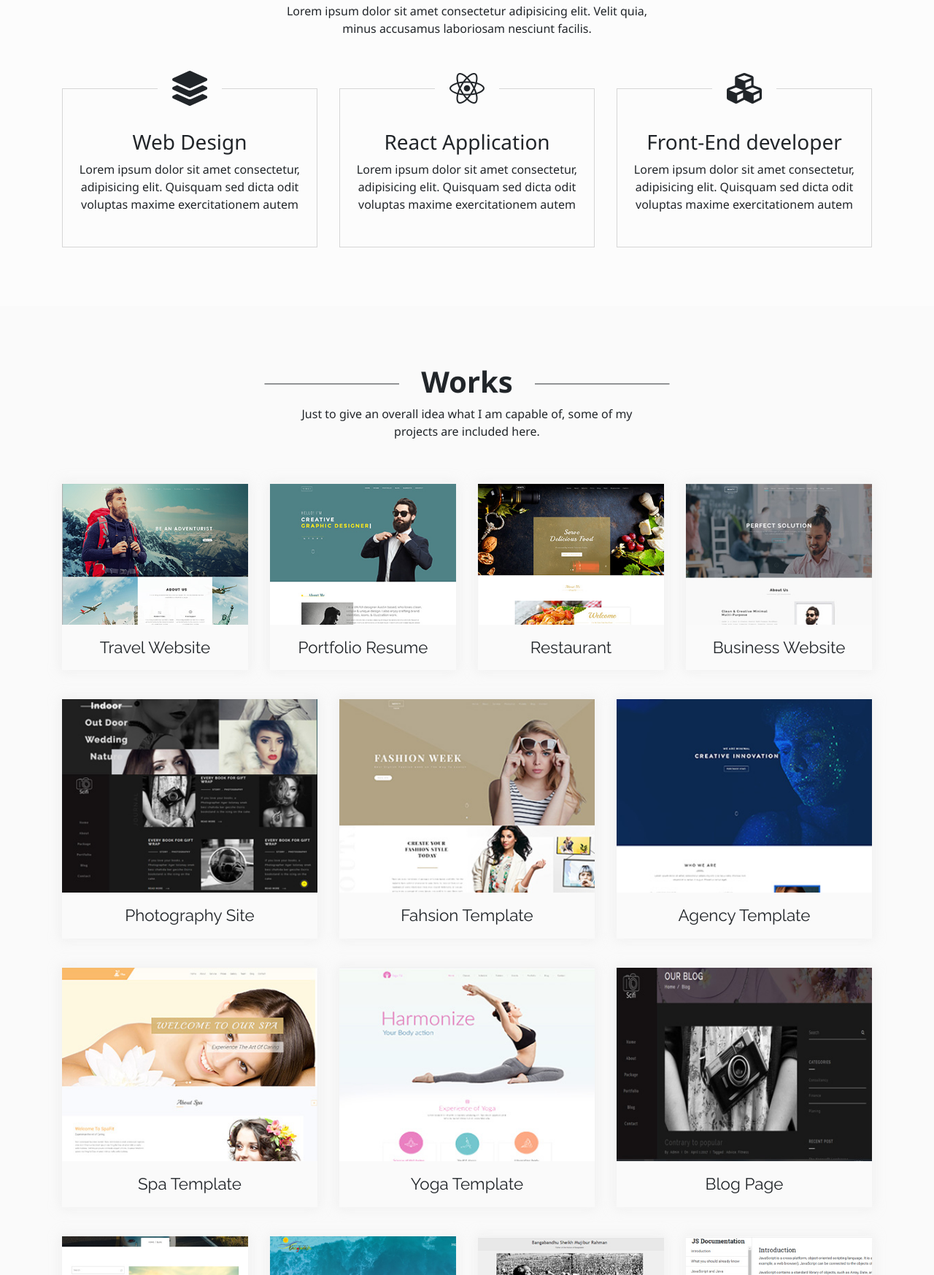
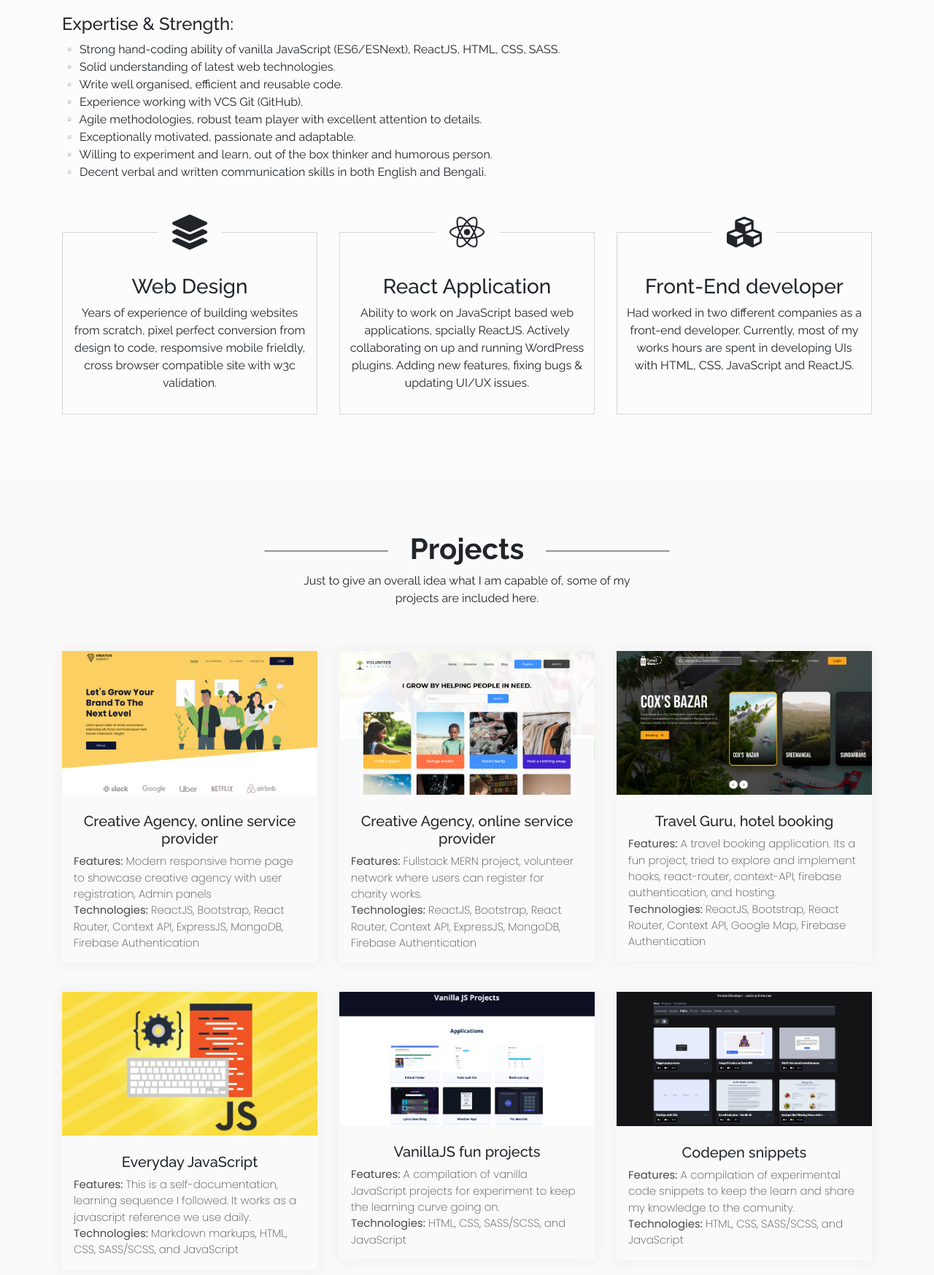
Before and after one commit to iamsaief/portfolio, a plain HTML site: page index.html in a window 1280 px wide. Shown: the part 1053-2800 px from the top of the page at 73% size. Drawn offline with nearby package versions, Linux system fonts and the light colour scheme; a script that the page names is missing.

Commit message:
updated protfolio

```diff
--- a/css/style.css
+++ b/css/style.css
@@ -1,9 +1,9 @@
-@import url("https://fonts.googleapis.com/css?family=Noto+Sans:400,700|Raleway:100,200,300,400,500,600,700,800,900");
+@import url('https://fonts.googleapis.com/css?family=Poppins:100,200,300,400,700|Raleway:100,200,300,400,500,600,700,800,900');
 
 /* reset css */
 html,
 body {
-  font-family: "Noto Sans", sans-serif;
+	font-family: 'Raleway', sans-serif;
 }
 img {
 	width: 100%;
@@ -18,7 +18,7 @@ img {
 	border-radius: 5px;
 	padding: 0 10px;
 	line-height: 2rem;
-  font-family: "Raleway", sans-serif;
+	font-family: 'Raleway', sans-serif;
 	font-weight: 100;
 }
 .navbar {
@@ -85,13 +85,13 @@ img {
 	padding: 0 0 100px 0;
 }
 #welcome-section:before {
-  content: "";
+	content: '';
 	position: absolute;
 	top: 0;
 	left: 0;
 	width: 100%;
 	height: 100%;
-  background: rgba(0, 0, 0, 0.651);
+	background: rgba(0, 0, 0, 0.55);
 }
 .image img {
 	border: 6px solid #fff;
@@ -105,16 +105,21 @@ img {
 }
 .about-txt {
 	color: #fff;
+	max-width: 900px;
+	margin: 0 auto;
 }
 .about-txt h1 {
-  font-family: "Raleway", sans-serif;
+	font-family: 'Raleway', sans-serif;
 	font-size: 4rem;
 	font-weight: 900;
 	text-transform: uppercase;
 }
-
+.about-txt > * {
+	font-weight: 300;
+	line-height: 1.3;
+}
 .social-icons {
-  margin: 30px 0;
+	margin: 20px 0;
 }
 .social-icons a i {
 	font-size: 1.3rem;
@@ -136,7 +141,7 @@ img {
 	margin: 0 5px;
 }
 .social-icons a:before {
-  content: "";
+	content: '';
 	position: absolute;
 	left: -2px;
 	top: -2px;
@@ -184,7 +189,7 @@ img {
 	margin: 0 auto;
 }
 .sec-title header:before {
-  content: "";
+	content: '';
 	position: absolute;
 	width: 50%;
 	height: 2px;
@@ -210,6 +215,7 @@ img {
 	margin-top: 30px;
 	padding: 0px 10px 30px 10px;
 	transition: 0.4s;
+	height: calc(100% - 60px);
 }
 
 .about-me-item .icn {
@@ -251,7 +257,7 @@ img {
 .projects-item {
 	color: inherit;
 }
-.project-tile h3 {
+.project-title {
 	font-size: 1.4rem;
 	margin: 0.5rem 0;
 	font-weight: 400;
@@ -278,7 +284,7 @@ img {
 }
 
 .project-img:before {
-  content: "+";
+	content: '+';
 	position: absolute;
 	top: 50%;
 	left: 50%;
@@ -299,7 +305,7 @@ img {
 	transform: scale(0.9);
 }
 .project-img:after {
-  content: "";
+	content: '';
 	position: absolute;
 	width: 100%;
 	height: 100%;
@@ -315,6 +321,7 @@ img {
 	transform: scale(1);
 }
 .projects-item {
+	font-family: 'Poppins', sans-serif;
 	box-shadow: 0 0 15px 3px rgba(222, 222, 222, 0.34);
 	display: block;
 	transition: all ease-in 0.4s;
@@ -333,11 +340,17 @@ img {
 .projects-item:hover img {
 	transform: scale(1.1);
 }
-.project-tile {
-  padding: 10px 0;
-}
+
 .projects-content {
 	margin-top: 60px;
+}
+.project-desc {
+	font-weight: 200;
+	font-size: 0.93em;
+	color: #4a4a4a;
+}
+.project-desc strong {
+	font-weight: 400;
 }
 .browse-all-btn {
 	margin-top: 20px;
@@ -356,7 +369,7 @@ img {
 }
 
 #counter:before {
-  content: "";
+	content: '';
 	position: absolute;
 	width: 100%;
 	height: 100%;
@@ -391,7 +404,7 @@ img {
 }
 
 .counter-item h3:before {
-  content: "";
+	content: '';
 	position: absolute;
 	width: 10%;
 	height: 1px;
--- a/index.html
+++ b/index.html
@@ -21,9 +21,7 @@
 			<nav id="navbar" class="navbar navbar-expand-lg navbar-light">
 				<div class="container">
 					<a class="navbar-brand" href="#header">
-            <div class="logo">
-              Saief Al Emon
-            </div>
+						<div class="logo">Saief Al Emon</div>
 					</a>
 					<button
 						class="navbar-toggler"
@@ -39,16 +37,14 @@
 
 					<div class="collapse navbar-collapse" id="navbarSupportedContent">
 						<ul class="navbar-nav ml-auto">
-              <li class="nav-item ">
-                <a class="nav-link" href="#welcome-section"
-                  >Home <span class="sr-only">(current)</span></a
-                >
+							<li class="nav-item">
+								<a class="nav-link" href="#welcome-section">Home <span class="sr-only">(current)</span></a>
 							</li>
 							<li class="nav-item">
 								<a class="nav-link" href="#about-me">About</a>
 							</li>
 							<li class="nav-item">
-                <a class="nav-link" href="#projects">Work</a>
+								<a class="nav-link" href="#projects">Project</a>
 							</li>
 							<li class="nav-item">
 								<a class="nav-link" href="#contact">Contact</a>
@@ -67,20 +63,24 @@
 				<div class="about-content">
 					<div class="container">
 						<div class="about-txt">
-              <h1>Saief Al Emon</h1>
-              <h2>
-                Front-End, PSD to HTML<br />
-                JS, React, Web Application
-              </h2>
+							<h2>Hi there! 👋 <br> I am Saief, A Computer Science graduate <br> from Dhaka, Bangladesh  🇧🇩</h2>
+							<h4>Currently working as a Frontend Developer at JoomShaper.</h4>
+							<h5>
+								An experienced frontend developer, exploring Fullstack MERN development and SPA, continuously updating
+								my skill sets, fixing knowledge base and solving problems, intends to progress rapidly with greater
+								responsibilities.
+							</h5>
+							<br />
+							<h5>Find me on,</h5>
 						</div>
 						<div class="social-icons">
-              <a href="https://facebook.com/saiefalemon" target="_blank"><i class="fab fa-facebook"></i></a>
+							<a href="https://www.linkedin.com/in/saiefalemon/" target="_blank"><i class="fab fa-linkedin"></i></a>
+							<a id="profile-link" href="https://github.com/iamsaief" target="_blank"><i class="fab fa-github"></i></a>
 							<a href="https://codepen.io/iamsaief" target="_blank"><i class="fab fa-codepen"></i></a>
-              <a id="profile-link" href="https://github.com/iamsaief" target="_blank"><i class="fab fa-github"></i></a>
-              <a href="https://www.linkedin.com/in/saiefalemon/" target="_blank"><i class="fab fa-linkedin"></i></a>
+							<a href="https://medium.com/@saiefalemon" target="_blank"><i class="fab fa-medium"></i></a>
 						</div>
 						<div class="image">
-              <img style="width:300px;" src="images/me.jpg" alt="" />
+							<img style="width: 300px" src="images/me.jpg" alt="" />
 						</div>
 					</div>
 				</div>
@@ -92,11 +92,18 @@
 				<div class="container">
 					<div class="sec-title text-center">
 						<header><h2>About Me</h2></header>
-            <p>
-              Lorem ipsum dolor sit amet consectetur adipisicing elit. Velit
-              quia, minus accusamus laboriosam nesciunt facilis.
-            </p>
+						<div class="about-me-skills text-left mt-3">
+							<h4>Expertise & Strength:</h4>
+							▫️ Strong hand-coding ability of vanilla JavaScript (ES6/ESNext), ReactJS, HTML, CSS, SASS. <br />
+							▫️ Solid understanding of latest web technologies. <br />
+							▫️ Write well organised, efficient and reusable code. <br />
+							▫️ Experience working with VCS Git (GitHub). <br />
+							▫️ Agile methodologies, robust team player with excellent attention to details. <br />
+							▫️ Exceptionally motivated, passionate and adaptable. <br />
+							▫️ Willing to experiment and learn, out of the box thinker and humorous person. <br />
+							▫️ Decent verbal and written communication skills in both English and Bengali. <br />
 						</div>
+
 						<div class="about-me-content text-center">
 							<div class="row">
 								<div class="col-md-4">
@@ -106,8 +113,8 @@
 										</div>
 										<h3>Web Design</h3>
 										<p>
-                    Lorem ipsum dolor sit amet consectetur, adipisicing elit.
-                    Quisquam sed dicta odit voluptas maxime exercitationem autem
+											Years of experience of building websites from scratch, pixel perfect conversion from design to
+											code, respomsive mobile frieldly, cross browser compatible site with w3c validation.
 										</p>
 									</div>
 								</div>
@@ -118,8 +125,8 @@
 										</div>
 										<h3>React Application</h3>
 										<p>
-                    Lorem ipsum dolor sit amet consectetur, adipisicing elit.
-                    Quisquam sed dicta odit voluptas maxime exercitationem autem
+											Ability to work on JavaScript based web applications, spcially ReactJS. Actively collaborating on
+											up and running WordPress plugins. Adding new features, fixing bugs & updating UI/UX issues.
 										</p>
 									</div>
 								</div>
@@ -130,9 +137,10 @@
 										</div>
 										<h3>Front-End developer</h3>
 										<p>
-                    Lorem ipsum dolor sit amet consectetur, adipisicing elit.
-                    Quisquam sed dicta odit voluptas maxime exercitationem autem
+											Had worked in two different companies as a front-end developer. Currently, most of my works hours
+											are spent in developing UIs with HTML, CSS, JavaScript and ReactJS.
 										</p>
+									</div>
 								</div>
 							</div>
 						</div>
@@ -146,21 +154,14 @@
 				<div class="container">
 					<div class="sec-title text-center">
 						<header>
-              <h2>Works</h2>
+							<h2>Projects</h2>
 						</header>
-            <p>
-              Just to give an overall idea what I am capable of, some of my
-              projects are included here.
-            </p>
+						<p>Just to give an overall idea what I am capable of, some of my projects are included here.</p>
 					</div>
 					<div class="projects-content text-center">
 						<div class="row">
-              <div class="col-md-3">
-                <a
-                  class="projects-item"
-                  href="http://helloxpart.com/template/travel/"
-                  target="_blank"
-                >
+							<!-- <div class="col-md-3">
+								<a class="projects-item" href="http://helloxpart.com/template/travel/" target="_blank">
 									<div class="project-img">
 										<img src="images/temp1.jpg" alt="" />
 									</div>
@@ -180,11 +181,7 @@
 								</a>
 							</div>
 							<div class="col-md-3">
-                <a
-                  class="projects-item"
-                  href="http://helloxpart.com/template/restaurant/"
-                  target="_blank"
-                >
+								<a class="projects-item" href="http://helloxpart.com/template/restaurant/" target="_blank">
 									<div class="project-img">
 										<img src="images/temp3.jpg" alt="" />
 									</div>
@@ -192,23 +189,125 @@
 								</a>
 							</div>
 							<div class="col-md-3">
-                <a
-                  class="projects-item"
-                  href="http://helloxpart.com/template/business/"
-                  target="_blank"
-                >
+								<a class="projects-item" href="http://helloxpart.com/template/business/" target="_blank">
 									<div class="project-img">
 										<img src="images/temp4.jpg" alt="" />
 									</div>
 									<div class="project-tile"><h3>Business Website</h3></div>
 								</a>
+							</div> -->
+							<div class="col-lg-4 col-md-6">
+								<a class="projects-item" href="https://github.com/iamsaief/creative-agency-client" target="_blank">
+									<div class="project-img">
+										<img src="images/ca-thumbnail.jpg" alt="" />
 									</div>
-              <div class="col-md-4">
-                <a
-                  class="projects-item"
-                  href="http://helloxpart.com/template/photography/"
-                  target="_blank"
-                >
+									<div class="project-body p-3">
+										<div class="project-title"><h5>Creative Agency, online service provider</h5></div>
+										<div class="project-desc text-left">
+											<strong>Features:</strong>
+											Modern responsive home page to showcase creative agency with user registration, Admin panels
+											<br />
+											<strong>Technologies:</strong>
+											ReactJS, Bootstrap, React Router, Context API, ExpressJS, MongoDB, Firebase Authentication
+										</div>
+									</div>
+								</a>
+							</div>
+
+							<div class="col-lg-4 col-md-6">
+								<a class="projects-item" href="https://github.com/iamsaief/volunteer-network-client" target="_blank">
+									<div class="project-img">
+										<img src="images/vn-thumbnail.jpg" alt="" />
+									</div>
+									<div class="project-body p-3">
+										<div class="project-title"><h5>Creative Agency, online service provider</h5></div>
+										<div class="project-desc text-left">
+											<strong>Features:</strong>
+											Fullstack MERN project, volunteer network where users can register for charity works.
+											<br />
+											<strong>Technologies:</strong>
+											ReactJS, Bootstrap, React Router, Context API, ExpressJS, MongoDB, Firebase Authentication
+										</div>
+									</div>
+								</a>
+							</div>
+
+							<div class="col-lg-4 col-md-6">
+								<a class="projects-item" href="https://github.com/iamsaief/travel-guru" target="_blank">
+									<div class="project-img">
+										<img src="images/tg-thumbnail.jpg" alt="" />
+									</div>
+									<div class="project-body p-3">
+										<div class="project-title"><h5>Travel Guru, hotel booking</h5></div>
+										<div class="project-desc text-left">
+											<strong>Features:</strong>
+											A travel booking application. Its a fun project, tried to explore and implement hooks,
+											react-router, context-API, firebase authentication, and hosting.
+											<br />
+											<strong>Technologies:</strong>
+											ReactJS, Bootstrap, React Router, Context API, Google Map, Firebase Authentication
+										</div>
+									</div>
+								</a>
+							</div>
+
+							<div class="col-lg-4 col-md-6">
+								<a class="projects-item" href="https://github.com/iamsaief/everyday-js" target="_blank">
+									<div class="project-img">
+										<img src="images/everyday-js-thumb.jpeg" alt="" />
+									</div>
+									<div class="project-body p-3">
+										<div class="project-title"><h5>Everyday JavaScript</h5></div>
+										<div class="project-desc text-left">
+											<strong>Features:</strong>
+											This is a self-documentation, learning sequence I followed. It works as a javascript reference we
+											use daily.
+											<br />
+											<strong>Technologies:</strong>
+											Markdown markups, HTML, CSS, SASS/SCSS, and JavaScript
+										</div>
+									</div>
+								</a>
+							</div>
+
+							<div class="col-lg-4 col-md-6">
+								<a class="projects-item" href="https://iamsaief.github.io/vanillajs-projects/" target="_blank">
+									<div class="project-img">
+										<img src="images/vanilla-js-thumb.png" alt="" />
+									</div>
+									<div class="project-body p-3">
+										<div class="project-title"><h5>VanillaJS fun projects</h5></div>
+										<div class="project-desc text-left">
+											<strong>Features:</strong>
+											A compilation of vanilla JavaScript projects for experiment to keep the learning curve going on.
+											<br />
+											<strong>Technologies:</strong>
+											HTML, CSS, SASS/SCSS, and JavaScript
+										</div>
+									</div>
+								</a>
+							</div>
+
+							<div class="col-lg-4 col-md-6">
+								<a class="projects-item" href="https://codepen.io/iamsaief/pens/public" target="_blank">
+									<div class="project-img">
+										<img src="images/codepen-thum.png" alt="" />
+									</div>
+									<div class="project-body p-3">
+										<div class="project-title"><h5>Codepen snippets</h5></div>
+										<div class="project-desc text-left">
+											<strong>Features:</strong>
+											A compilation of experimental code snippets to keep the learn and share my knowledge to the comunity.
+											<br />
+											<strong>Technologies:</strong>
+											HTML, CSS, SASS/SCSS, and JavaScript
+										</div>
+									</div>
+								</a>
+							</div>
+
+							<!-- <div class="col-md-4">
+								<a class="projects-item" href="http://helloxpart.com/template/photography/" target="_blank">
 									<div class="project-img">
 										<img src="images/temp6.jpg" alt="" />
 									</div>
@@ -216,11 +315,7 @@
 								</a>
 							</div>
 							<div class="col-md-4">
-                <a
-                  class="projects-item"
-                  href="http://helloxpart.com/template/fashion/"
-                  target="_blank"
-                >
+								<a class="projects-item" href="http://helloxpart.com/template/fashion/" target="_blank">
 									<div class="project-img">
 										<img src="images/temp10.jpg" alt="" />
 									</div>
@@ -242,11 +337,7 @@
 								</a>
 							</div>
 							<div class="col-md-4">
-                <a
-                  class="projects-item"
-                  href="http://helloxpart.com/template/spa/"
-                  target="_blank"
-                >
+								<a class="projects-item" href="http://helloxpart.com/template/spa/" target="_blank">
 									<div class="project-img">
 										<img src="images/temp11.jpg" alt="" />
 									</div>
@@ -256,11 +347,7 @@
 								</a>
 							</div>
 							<div class="col-md-4">
-                <a
-                  class="projects-item"
-                  href="http://helloxpart.com/template/yoga/"
-                  target="_blank"
-                >
+								<a class="projects-item" href="http://helloxpart.com/template/yoga/" target="_blank">
 									<div class="project-img">
 										<img src="images/temp14.jpg" alt="" />
 									</div>
@@ -270,11 +357,7 @@
 								</a>
 							</div>
 							<div class="col-md-4">
-                <a
-                  class="projects-item"
-                  href="http://helloxpart.com/template/photography/"
-                  target="_blank"
-                >
+								<a class="projects-item" href="http://helloxpart.com/template/photography/" target="_blank">
 									<div class="project-img">
 										<img src="images/temp13.jpg" alt="" />
 									</div>
@@ -298,11 +381,7 @@
 								</a>
 							</div>
 							<div class="col-md-3">
-                <a
-                  class="projects-item"
-                  href="https://codepen.io/iamsaief/pen/wNxRxa"
-                  target="_blank"
-                >
+								<a class="projects-item" href="https://codepen.io/iamsaief/pen/wNxRxa" target="_blank">
 									<div class="project-img">
 										<img src="images/temp7.jpg" alt="" />
 									</div>
@@ -312,11 +391,7 @@
 								</a>
 							</div>
 							<div class="col-md-3">
-                <a
-                  class="projects-item"
-                  href="https://codepen.io/iamsaief/pen/jdxrRM"
-                  target="_blank"
-                >
+								<a class="projects-item" href="https://codepen.io/iamsaief/pen/jdxrRM" target="_blank">
 									<div class="project-img">
 										<img src="images/temp8.jpg" alt="" />
 									</div>
@@ -326,11 +401,7 @@
 								</a>
 							</div>
 							<div class="col-md-3">
-                <a
-                  class="projects-item"
-                  href="https://codepen.io/iamsaief/pen/GzXWKB"
-                  target="_blank"
-                >
+								<a class="projects-item" href="https://codepen.io/iamsaief/pen/GzXWKB" target="_blank">
 									<div class="project-img">
 										<img src="images/temp9.jpg" alt="" />
 									</div>
@@ -340,10 +411,12 @@
 								</a>
 							</div>
 						</div>
-          </div>
-          <div class="browse-all-btn text-center">
-            <a href="https://iamsaief.github.io/hello-projects/" class="btn btn-primary" target="_blank">Browse All Projects</a>
-          </div>
+					</div> -->
+					<!-- <div class="browse-all-btn text-center">
+						<a href="https://iamsaief.github.io/hello-projects/" class="btn btn-primary" target="_blank"
+							>Browse All Projects</a
+						>
+					</div> -->
 				</div>
 			</section>
 			<!-- projects end -->
@@ -356,28 +429,28 @@
 							<div class="col-md-3">
 								<div class="counter-item">
 									<i class="fas fa-clipboard-list"></i>
-                  <h3><span class="counter">112345</span>+</h3>
+									<h3><span class="counter">12345</span>...</h3>
 									<h4>Lines of code</h4>
 								</div>
 							</div>
 							<div class="col-md-3">
 								<div class="counter-item">
 									<i class="fas fa-puzzle-piece"></i>
-                  <h3><span class="counter">31</span>+</h3>
-                  <h4>PSDs to html</h4>
+									<h3><span class="counter">100</span>+</h3>
+									<h4>Developed UIs</h4>
 								</div>
 							</div>
 							<div class="col-md-3">
 								<div class="counter-item">
 									<i class="fas fa-file-invoice"></i>
-                  <h3><span class="counter">17</span>+</h3>
-                  <h4>Template</h4>
+									<h3><span class="counter">45</span>+</h3>
+									<h4>HTML Template</h4>
 								</div>
 							</div>
 							<div class="col-md-3">
 								<div class="counter-item">
 									<i class="far fa-sad-cry"></i>
-                  <h3><span class="counter">147</span>+</h3>
+									<h3><span class="counter">50</span>...</h3>
 									<h4>Times I Failed</h4>
 								</div>
 							</div>
@@ -393,7 +466,7 @@
 					<div class="contact-content">
 						<div class="sec-title text-center">
 							<header>
-                <h2>Contact me </h2>
+								<h2>Contact me</h2>
 							</header>
 						</div>
 						<div class="contact-info text-center">
@@ -402,22 +475,21 @@
 									<div class="contact-info-item">
 										<i class="fas fa-phone-volume"></i>
 										<h3>Phone</h3>
-                    <p>+8801515210716 <br>+8801761342191</p>
+										<p>+8801515210716 <br />+8801761342191</p>
 									</div>
 								</div>
 								<div class="col-md-4">
 									<div class="contact-info-item">
 										<i class="far fa-envelope"></i>
 										<h3>Email</h3>
-                    <p>saiefalemon@gmail.com <br>iamsaief@gmail.com</p>
+										<p>saiefalemon@gmail.com <br />iamsaief@gmail.com</p>
 									</div>
 								</div>
 								<div class="col-md-4">
 									<div class="contact-info-item">
 										<i class="fas fa-search-location"></i>
 										<h3>Address</h3>
-                    <p>Hazaribagh, Zigatola
-                    <br>Dhaka, Bangladesh</p>
+										<p>Hazaribagh, Zigatola <br />Dhaka, Bangladesh</p>
 									</div>
 								</div>
 							</div>
@@ -428,23 +500,29 @@
 							<div class="row">
 								<div class="col-md-6">
 									<div class="form-group">
-                    <input type="text" class="form-control"  name="name" id="name" placeholder="Name">
+										<input type="text" class="form-control" name="name" id="name" placeholder="Name" />
 									</div>
 								</div>
 								<div class="col-md-6">
 									<div class="form-group">
-                    <input type="email" class="form-control" name="email" id="email" placeholder="Email">
+										<input type="email" class="form-control" name="email" id="email" placeholder="Email" />
 									</div>
-
 								</div>
 								<div class="col-md-12">
 									<div class="form-group">
-                    <textarea name="Message" class="form-control" id="Message" placeholder="Message" cols="100" row="4"></textarea>
-                  </div>
-
+										<textarea
+											name="Message"
+											class="form-control"
+											id="Message"
+											placeholder="Message"
+											cols="100"
+											row="4"
+										></textarea>
 									</div>
 								</div>
-              <button type="submit" class="btn btn-primary">Submit</button>
+							</div>
+							<br>
+							<a href="mailto:saiefalemon@gmail.com" class="btn btn-primary">Send Email</a>
 						</form>
 					</div>
 				</div>
@@ -452,20 +530,23 @@
 			<!-- contact end -->
 		</main>
 		<!-- main-content end -->
-    <!-- fooetwr start -->
+
+		<!-- fooeter start -->
 		<footer id="footer" class="text-center">
 			<div class="footer-content">
 				<div class="container">
 					<div class="social-icons">
 						<a href="https://facebook.com/saiefalemon" target="_blank"><i class="fab fa-facebook"></i></a>
 						<a href="https://instagram.com/saiefalemon" target="_blank"><i class="fab fa-instagram"></i></a>
-            <a href="https://pinterest.com/saiefalemon" target="_blank"><i class="fab fa-pinterest"></i></a>
 						<a href="https://codepen.io/iamsaief" target="_blank"><i class="fab fa-codepen"></i></a>
 						<a id="profile-link" href="https://github.com/iamsaief" target="_blank"><i class="fab fa-github"></i></a>
 						<a href="https://www.linkedin.com/in/saiefalemon/" target="_blank"><i class="fab fa-linkedin"></i></a>
 					</div>
 					<div class="copyright">
-            <p>copyright &copy; <a href="#">Saief Al Emon</a> , 2019 &vert; All Rights Reserved</p>
+						<p>
+							© <span class="copyright-year">2021</span> I build with <span style="font-size: 12px">💙</span>&nbsp; by
+							<a href="https://linkedin.com/in/saiefalemon">Saief Al Emon</a>
+						</p>
 					</div>
 				</div>
 				<a class="back-to-top-btn" id="scrollToTop" href="#">
```
Also changed, not shown: js/custom.js (+19 -16 lines), images/ca-thumbnail.jpg (added), images/codepen-thum.png (added), images/everyday-js-thumb.jpeg (added), images/tg-thumbnail.jpg (added), images/vanilla-js-thumb.png (added), images/vn-thumbnail.jpg (added). Lines whose indentation alone changed are shown as unchanged.
